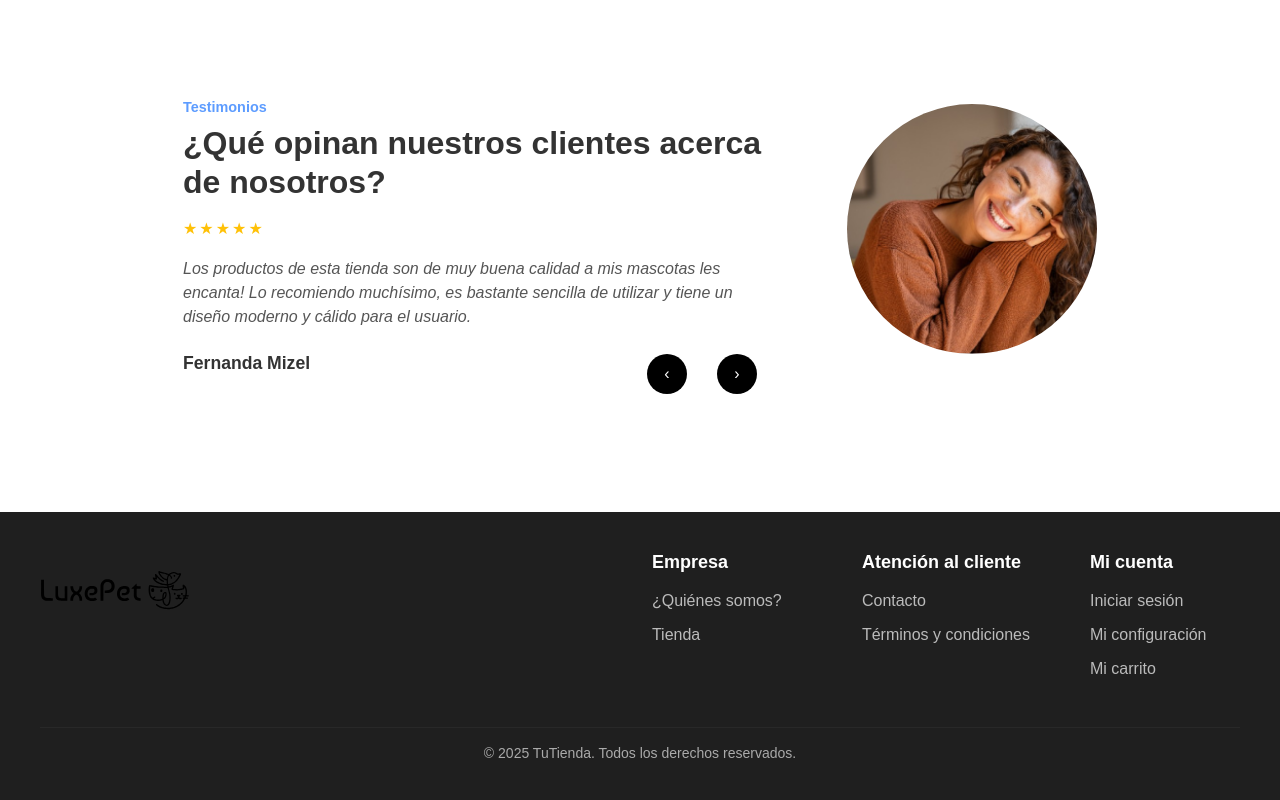
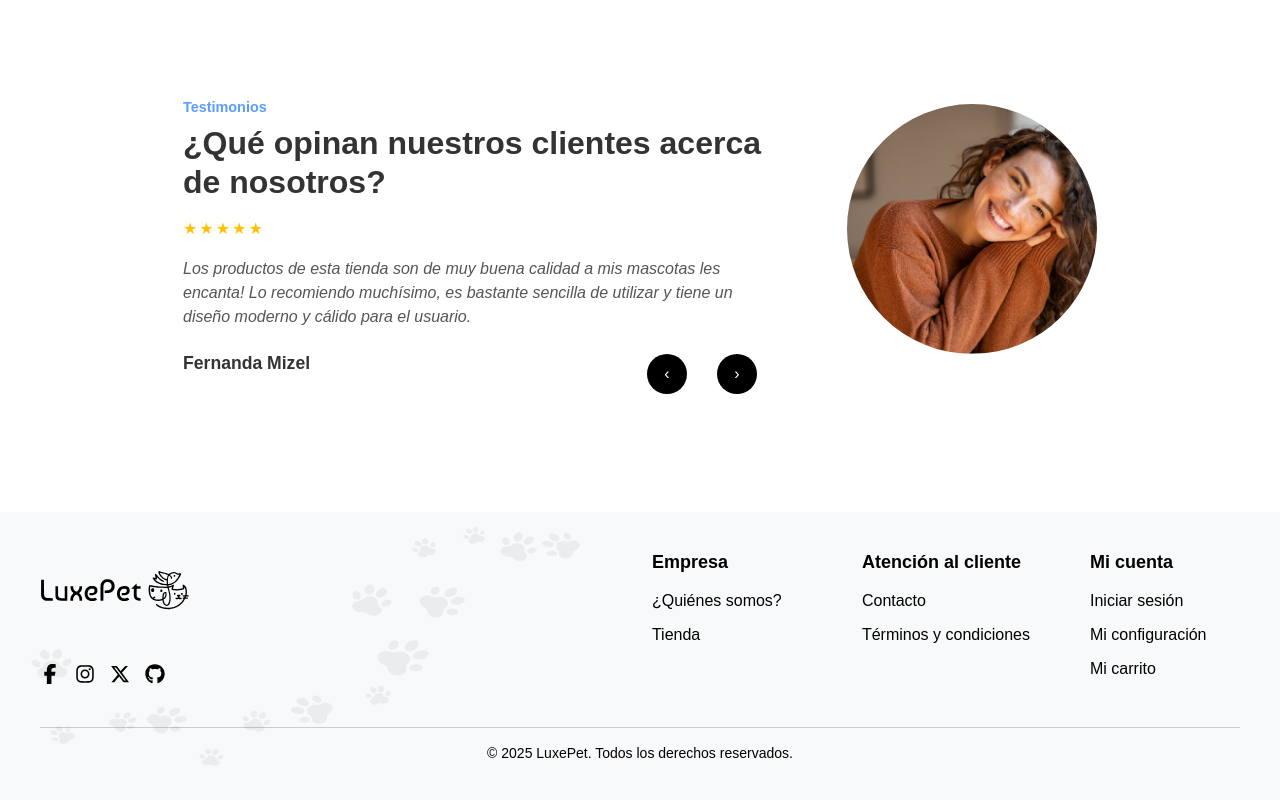
Before and after one commit to ferxhdzzz/luxepet, a React (Vite) app in the folder frontend/: page /historia in a window 1280 px wide. Shown: the part 1016-1816 px from the top of the page. Built offline with nearby package versions, Linux system fonts and the light colour scheme.

Commit message:
terminos

```diff
--- a/frontend/src/components/Footer.css
+++ b/frontend/src/components/Footer.css
@@ -1,9 +1,13 @@
 .footer {
-    background-color: #1f1f1f; /* Gris oscuro, casi negro */
-    color: #fff;
-    font-family: 'Poppins', sans-serif;
-    padding: 40px 20px 20px;
-  }
+  background-color: #F8F9FA;
+  color: #000000;
+  font-family: 'Poppins', sans-serif;
+  padding: 40px 20px 20px;
+  background-image: url('/patitas.png'); /* Ruta relativa desde /public */
+  background-repeat: no-repeat;
+  background-position: left center;
+  background-size: 50% auto; /* 50% del ancho */
+}
 
   .footer-top {
     display: flex;
@@ -44,7 +48,7 @@
   }
 
   .footer-section ul li a {
-    color: #bbb;
+    color: #000000;
     text-decoration: none;
     transition: color 0.3s;
   }
@@ -67,5 +71,20 @@
 
   .footer-bottom p {
     font-size: 14px;
-    color: #aaa;
+    color: #000000;
   }
+  .footer-socials {
+    margin-top: 20px;
+    display: flex;
+    gap: 15px;
+  }
+
+  .footer-socials a {
+    color: #000000;
+    font-size: 20px;
+    transition: color 0.3s;
+  }
+
+  .footer-socials a:hover {
+    color: #555; /* Un gris más claro al pasar el mouse */
+  }
--- a/frontend/src/components/Footer.jsx
+++ b/frontend/src/components/Footer.jsx
@@ -1,5 +1,6 @@
 import React from 'react';
 import { Link } from 'react-router-dom';
+import { FaFacebookF, FaInstagram, FaXTwitter, FaGithub } from 'react-icons/fa6';
 import './Footer.css';
 
 function Footer() {
@@ -8,18 +9,32 @@ function Footer() {
       <div className="footer-top">
         {/* Logo */}
         <div className="footer-logo">
-          <img src="/luxe.svg" alt="Tu Logo" /> {/* Ajusta la ruta de tu logo */}
+          <img src="/luxe.svg" alt="Tu Logo" />
+
+          {/* Redes sociales */}
+          <div className="footer-socials">
+            <a href="https://facebook.com" target="_blank" rel="noopener noreferrer">
+              <FaFacebookF />
+            </a>
+            <a href="https://instagram.com" target="_blank" rel="noopener noreferrer">
+              <FaInstagram />
+            </a>
+            <a href="https://twitter.com" target="_blank" rel="noopener noreferrer">
+              <FaXTwitter />
+            </a>
+            <a href="https://github.com" target="_blank" rel="noopener noreferrer">
+              <FaGithub />
+            </a>
+          </div>
         </div>
 
         {/* Secciones */}
         <div className="footer-sections">
-
           <div className="footer-section">
             <h4>Empresa</h4>
             <ul>
               <li><Link to="/historia">¿Quiénes somos?</Link></li>
               <li><Link to="/products">Tienda</Link></li>
-
             </ul>
           </div>
 
@@ -39,14 +54,13 @@ function Footer() {
               <li><Link to="/cart">Mi carrito</Link></li>
             </ul>
           </div>
-
         </div>
       </div>
 
       {/* Línea y texto final */}
       <div className="footer-bottom">
         <hr />
-        <p>© 2025 TuTienda. Todos los derechos reservados.</p>
+        <p>© 2025 LuxePet. Todos los derechos reservados.</p>
       </div>
     </footer>
   );
```
Also changed, not shown: frontend/public/patitas.png (added).
